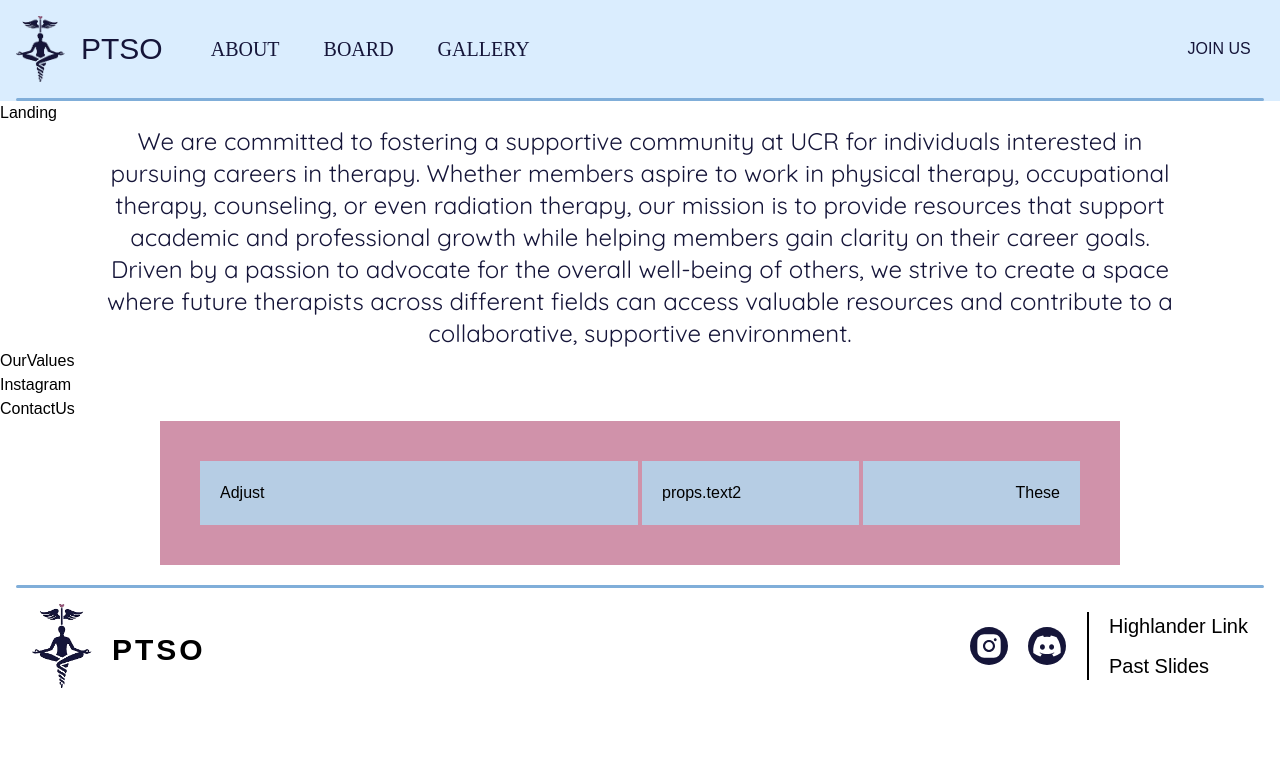
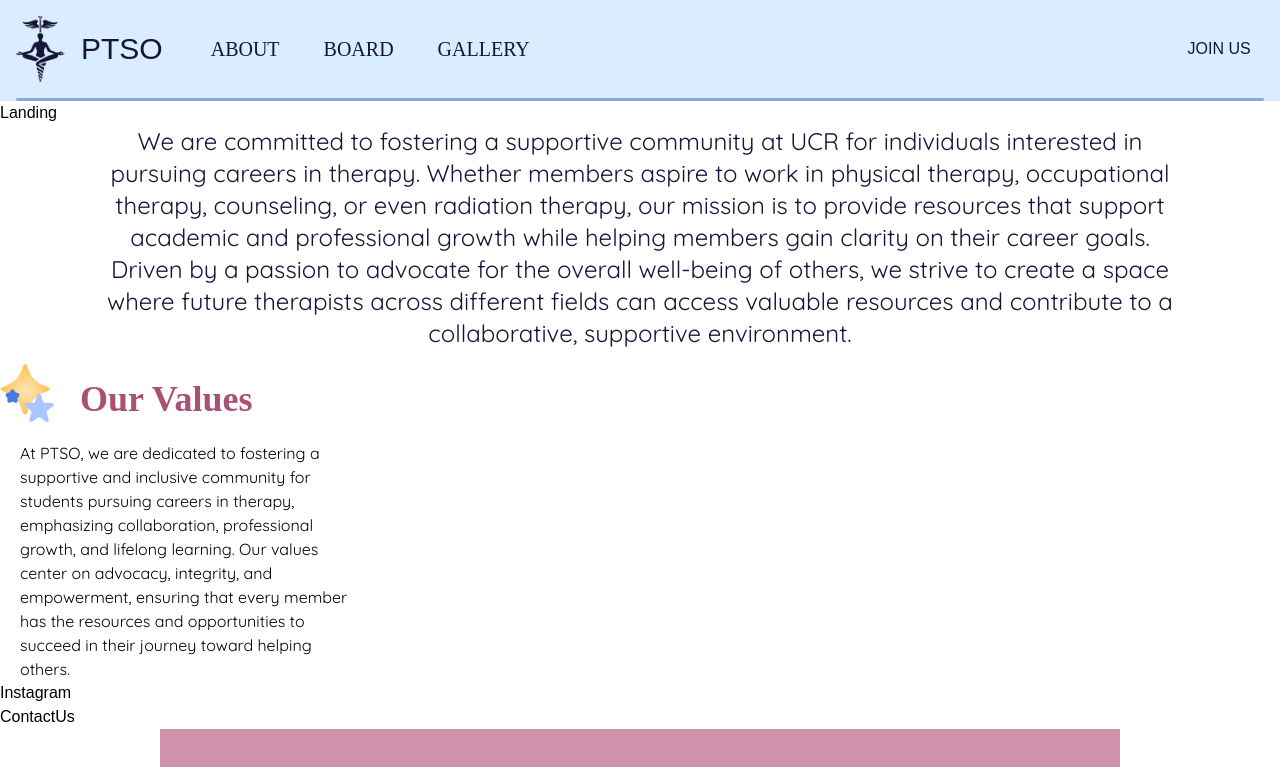
Before and after one commit to acm-ucr/ptso-website, a Next.js app: page / in a window 1280 px wide. Shown: the top 767 px of the page. Built offline with nearby package versions, Linux system fonts and the light colour scheme; a web font is replaced by a local one.

Commit message:
our values text

```diff
--- a/src/components/home/OurValues.tsx
+++ b/src/components/home/OurValues.tsx
@@ -1,4 +1,10 @@
+import OurValuesText from "./OurValuesText";
+
 const OurValues = () => {
-  return <div className="">OurValues</div>;
+  return (
+    <div className="">
+      <OurValuesText />
+    </div>
+  );
 };
 export default OurValues;
--- /dev/null
+++ b/src/components/home/OurValuesText.tsx
@@ -0,0 +1,23 @@
+import Image from "next/image";
+import blueStar1 from "@/public/assets/home/shapes/blueStar1.svg";
+import blueStar2 from "@/public/assets/home/shapes/blueStar2.svg";
+import yellowDiamond from "@/public/assets/home/shapes/yellowDiamond.svg";
+
+const OurValuesText = () => {
+  return (
+    <div className="w-7/25">
+      <div className="flex items-center">
+      <div className="flex relative w-20 h-20 place-items-center">
+        <Image src={yellowDiamond} alt="diamond" width={50} className=" z-5"/>
+        <Image src={blueStar1} alt="star" width={30} className="absolute left-6 top-11 z-10"/>
+        <Image src={blueStar2} alt="star2" width={15} className="absolute right-15 top-10 z-10"/>
+      </div>
+      <div className="mt-5 font-beVietnamPro text-ptso-pink-accent text-4xl font-extrabold">Our Values</div>
+      </div>
+      <p className="font-quicksand ml-5 mt-3">At PTSO, we are dedicated to fostering a supportive and inclusive community for students pursuing careers in therapy, emphasizing collaboration, professional growth, and lifelong learning. Our values center on advocacy, integrity, and empowerment, ensuring that every member has the resources and opportunities to succeed in their journey toward helping others.
+      </p>
+    </div>
+  );
+};
+
+export default OurValuesText;
```
